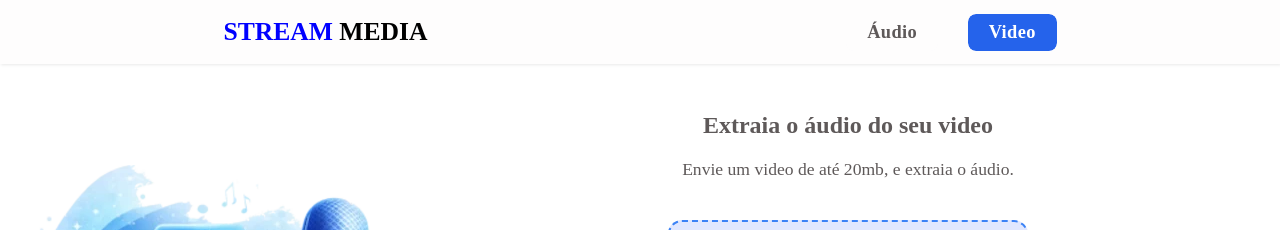
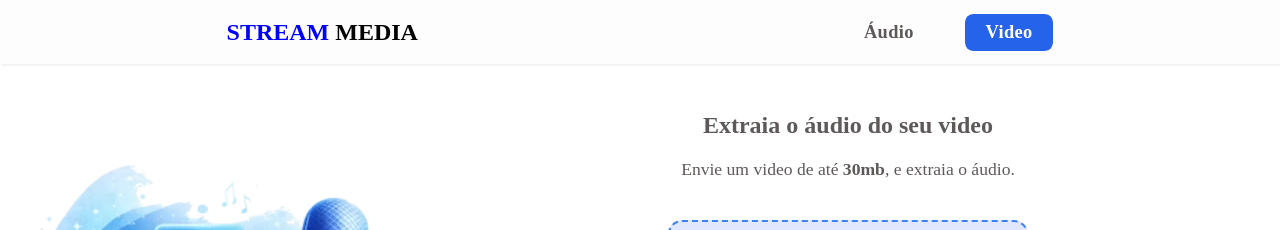
Before and after one commit to Brunog-code/stream-media-converter, a React (Vite) app in the folder client/: page /video in a window 1280 px wide. Shown: the top 230 px of the page. Built offline with nearby package versions, Linux system fonts and the light colour scheme.

Commit message:
update header

```diff
--- a/client/src/components/header/style.module.css
+++ b/client/src/components/header/style.module.css
@@ -16,7 +16,7 @@
 }
 
 .logo {
-  font-size: 1.6rem;
+  font-size: 1.5rem;
   font-weight: 800;
   transition: transform 300ms;
   transform-origin: left center; /* expande a partir da esquerda */
@@ -32,7 +32,7 @@
 
 .container_link {
   display: flex;
-  gap: 10px;
+  gap: 8px;
   list-style: none;
 }
 
--- a/client/src/pages/video/index.tsx
+++ b/client/src/pages/video/index.tsx
@@ -66,10 +66,10 @@ export function Video() {
   return (
     <Container>
       <section className={styles.container}>
-        <div  className={styles.content_container}>
+        <div className={styles.content_container}>
           <h1 className={styles.title}>Extraia o áudio do seu video</h1>
           <p className={styles.description}>
-            Envie um video de até 20mb, e extraia o áudio.
+            Envie um video de até<strong> 30mb</strong>, e extraia o áudio.
           </p>
           <form className={styles.form} onSubmit={handleSubmit}>
             <label className={styles.videoInputWrapper}>
```
Also changed, not shown: 1 other file (tests, documents, lock files or other folders).
